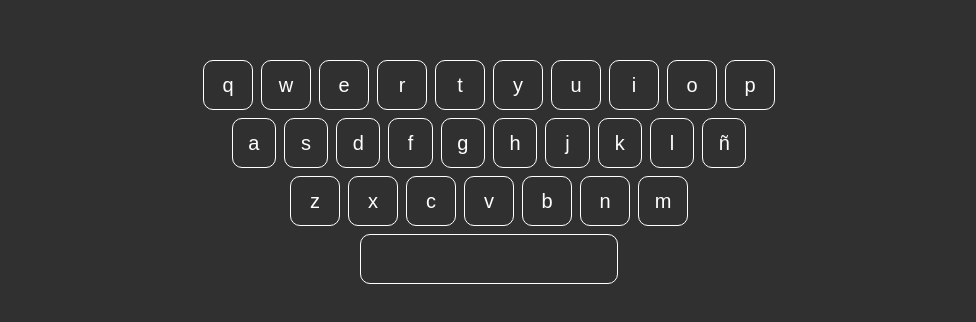
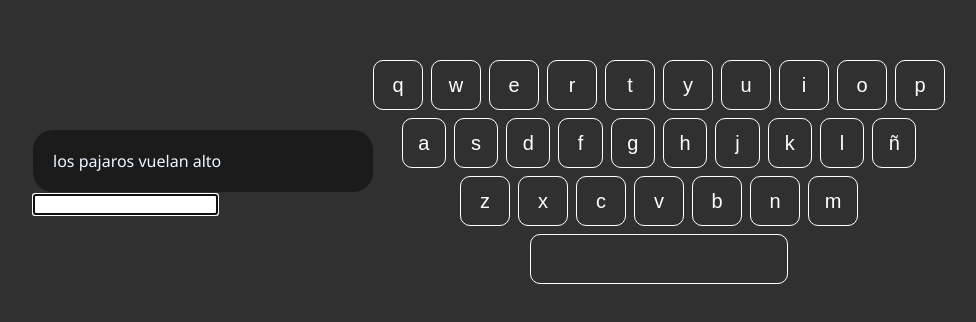
Before and after one commit to Iv4nTech/typing-react, a React (Vite) app: page / in a window 1280 px wide. Shown: the part 228-550 px from the top of the page, without its empty margins (151-1127 px from the left). Built offline with nearby package versions, Linux system fonts and the light colour scheme.

Commit message:
Add component Input

```diff
--- a/src/App.tsx
+++ b/src/App.tsx
@@ -1,8 +1,10 @@
 import { KeyboardVirtual } from "./components/KeyboardVirtual/KeyboardVirtual"
 import './App.css'
+import { TextArea } from "./components/KeyboardVirtual/TextArea/TextArea"
 function App() {
 
     return <>
+      <TextArea></TextArea>
       <KeyboardVirtual></KeyboardVirtual>
     </>
 
--- a/src/components/KeyboardVirtual/KeyboardVirtual.tsx
+++ b/src/components/KeyboardVirtual/KeyboardVirtual.tsx
@@ -11,7 +11,7 @@ export const KeyboardVirtual = () => {
 
     useEffect(() => {
 
-        const keypress = (event:Event) => {
+        const keypress = (event:KeyboardEvent) => {
 
             if (!keyboardRef.current) return;
             for (const col of keyboardRef.current.children) {
--- /dev/null
+++ b/src/components/KeyboardVirtual/TextArea/TextArea.css
@@ -0,0 +1,15 @@
+.text-area {
+    background-color: rgb(27, 27, 27);
+    color: aliceblue;
+    border-radius: 20px;
+    padding: 20px;
+    width: 300px;
+}
+
+.correcto {
+    color: green;
+}
+
+.incorrecto {
+    color: red;
+}
--- /dev/null
+++ b/src/components/KeyboardVirtual/TextArea/TextArea.tsx
@@ -0,0 +1,51 @@
+import './TextArea.css'
+import { pharaseRandom } from '../../../pharasesTesting';
+import { useEffect, useRef, useState, type JSX } from 'react';
+
+export const TextArea = () => {
+
+    const [textInput, setTextInput] = useState<string[]>([]);
+    const pharase = pharaseRandom();
+    const inputRef = useRef<HTMLInputElement>(null);
+
+
+    useEffect(() => {
+        if (!inputRef.current) return;
+
+        inputRef.current.focus();
+
+        inputRef.current.addEventListener('blur', () => {
+            inputRef.current?.focus();
+        })
+
+        window.addEventListener('keydown', (event):void => {
+            const array = textInput;
+            if (pharase.length == array.length) {
+                console.log('cambio de frase');
+            }
+            array.push(event.key);
+            setTextInput(array);
+
+            if (pharase[array.length - 1] == array[array.length - 1]) {
+                const letter = document.querySelector(`span.letter[class="letter ${array.length-1}"]`)
+                letter?.classList.add('correcto');
+                console.log('correcto');
+            } else {
+                const letter = document.querySelector(`span.letter[class="letter ${array.length-1}"]`)
+                letter?.classList.add('incorrecto');
+                console.log('incorrecto');
+            }
+        })
+    })
+
+    return <div>
+        <div className="text-area">
+
+        {pharase.map((letter:string, index:number):JSX.Element => {
+            return <span className={`letter ${index}`} key={index}>{letter}</span>
+        })}
+
+        </div>
+        <input ref={inputRef} type="text" />
+    </div>
+}
--- a/src/main.tsx
+++ b/src/main.tsx
@@ -4,7 +4,5 @@ import App from './App.tsx'
 import './index.css'
 
 createRoot(document.getElementById('root')!).render(
-  <StrictMode>
     <App />
-  </StrictMode>,
 )
--- /dev/null
+++ b/src/pharasesTesting.ts
@@ -0,0 +1,26 @@
+export const testPhrases: string[] = [
+  "el perro corre por el campo", "la niña busca su juguete", "un gato duerme en el sofa", "quiero comer pan con queso", "mañana sera un gran dia",
+  "el sol brilla mucho hoy", "mi amigo vive en españa", "la musica suena muy bien", "tengo sueño y quiero dormir", "esta sopa sabe a cebolla",
+  "los pajaros vuelan alto", "me gusta jugar al futbol", "el coche es de color rojo", "necesito mas tiempo libre", "la piñata tiene dulces",
+  "mi mama me mima mucho", "el rio lleva mucha agua", "tengo una idea genial", "las flores huelen rico", "el niño pequeño rie",
+  "hace calor en el verano", "la luna sale de noche", "un barco navega por el mar", "espero que estes muy bien", "la llave abre la puerta",
+  "me encanta el chocolate", "el libro es muy largo", "hoy no quiero trabajar", "la mesa es de madera", "mi casa tiene ventanas",
+  "el oso come mucha miel", "tengo diez dedos en las manos", "el cielo es azul y claro", "la vaca da mucha leche", "puedo ver las estrellas",
+  "la araña teje su red", "un zapato me queda chico", "el fuego quema la leña", "mi tia vive en la ciudad", "la fruta es muy sana",
+  "el camino es muy largo", "quiero aprender a cocinar", "el reloj marca la hora", "la nieve es muy fria", "un pez nada en el rio",
+  "la reina tiene una corona", "el señor lee el diario", "mi hermana tiene un gato", "el puente es de hierro", "la uva es una fruta",
+  "el viento mueve las hojas", "tengo ganas de bailar", "la sopa esta muy caliente", "el raton come queso", "el lobo aulla fuerte",
+  "la silla es muy comoda", "el papel es de color blanco", "mi papa usa camisa azul", "la piña es muy dulce", "el tigre vive en la selva",
+  "la nube tapa el sol", "un elefante es muy grande", "la leche esta en el vaso", "el mono sube al arbol", "la bota es de cuero",
+  "el pato nada en el lago", "la gallina pone huevos", "mi abuelo cuenta cuentos", "la radio suena fuerte", "el nido tiene huevos",
+  "la ventana esta abierta", "el lapiz escribe bien", "la goma borra el error", "el niño juega con arena", "la ropa esta limpia",
+  "el tren llega pronto", "la abeja busca flores", "el conejo salta mucho", "la tortuga camina lento", "el leon es el rey",
+  "la bufanda me abriga", "el espejo me refleja", "la mochila pesa mucho", "el zumo es de naranja", "la calle esta vacia",
+  "el martillo clava clavos", "la pinza sujeta la ropa", "el jabon hace espuma", "la esponja esta mojada", "el peine es de plastico",
+  "la carta llego tarde", "el sobre es amarillo", "la señal indica el camino", "el huevo se rompio", "la harina hace pan",
+  "el tomate es de la huerta", "la cebolla me hace llorar", "el aceite brilla mucho", "la sal da sabor", "el arroz esta cocido"
+];
+
+export const pharaseRandom = ():string[] => {
+    return testPhrases[Math.floor(Math.random() * testPhrases.length)].split('');
+}
```
